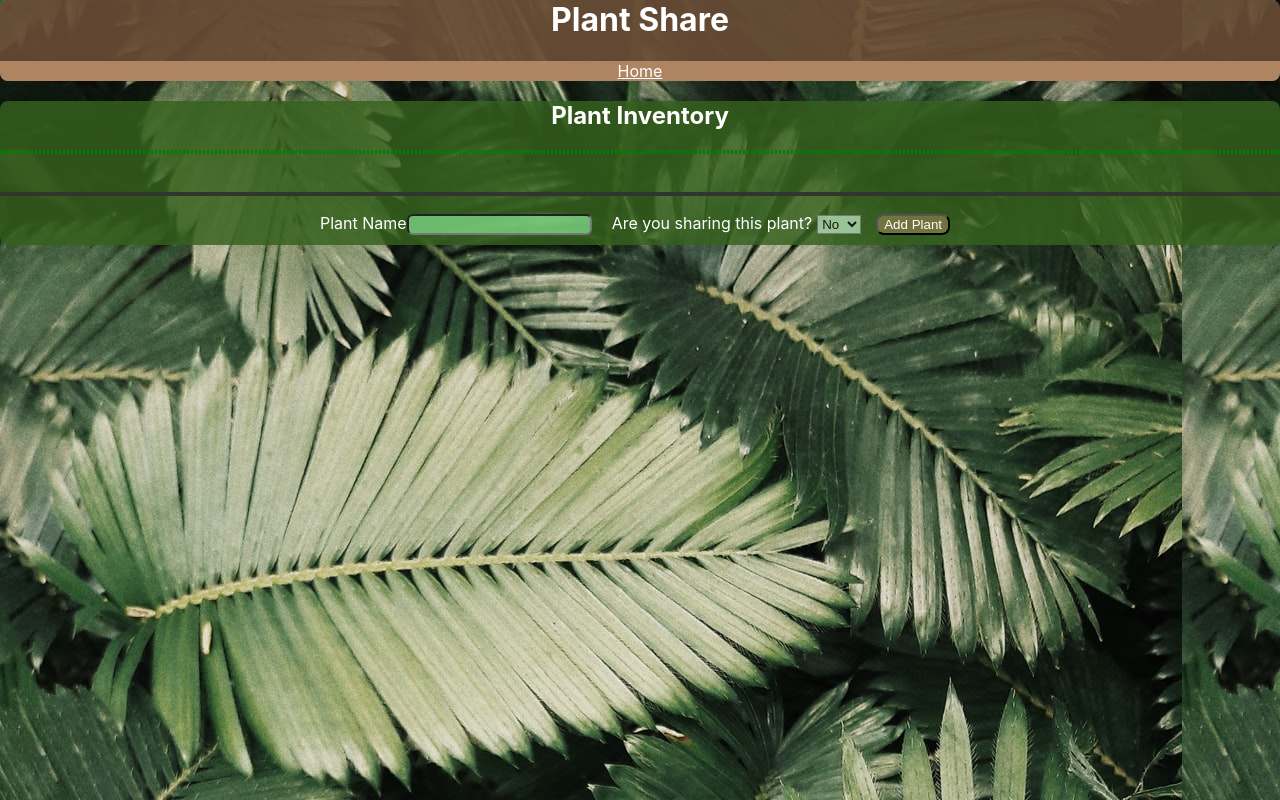
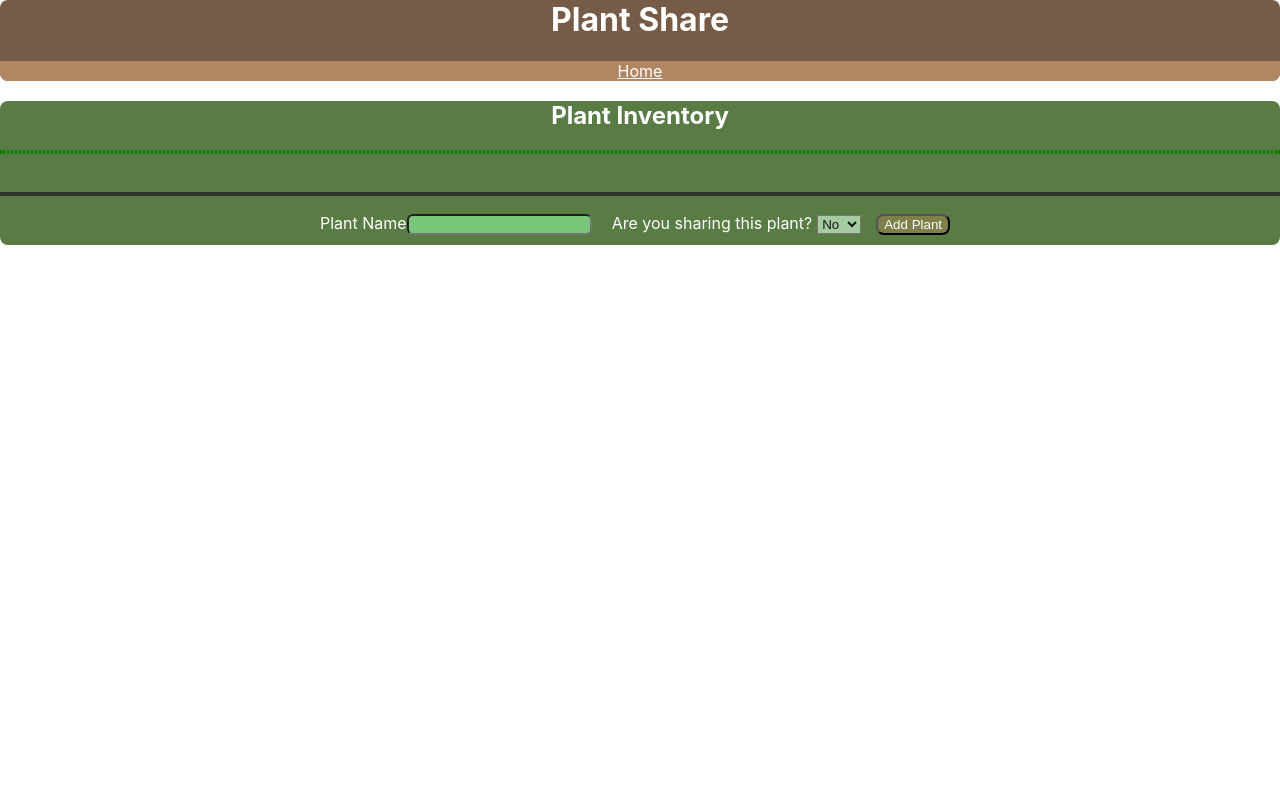
Before and after one commit to colton-trent/plant-frontend, a React (Create React App) app: page / in a window 1280 px wide. Built offline with nearby package versions, Linux system fonts and the light colour scheme; no server answers.

Commit message:
changes for deployment

```diff
--- a/src/pages/PlantCollection/PlantCollection.css
+++ b/src/pages/PlantCollection/PlantCollection.css
@@ -1,5 +1,5 @@
 body {
-    background-image: url('./plant-background.jpeg')
+    background-image: image-url('./plant-background.jpeg')
 };
 
 .PlantInventory {
--- a/src/pages/PlantCollection/PlantCollection.js
+++ b/src/pages/PlantCollection/PlantCollection.js
@@ -16,7 +16,7 @@ const PlantCollection = (props) => {
                 <hr className="topRule"/>
                 <Collapsible trigger={p.name}>
                 <PlantInfo props={p}/>
-                <a href="http://localhost:3000" className="deleteButton" onClick={() => props.deletePlant(p._id)}>Delete</a>
+                <a href="https://ctrent-plant-app.herokuapp.com/" className="deleteButton" onClick={() => props.deletePlant(p._id)}>Delete</a>
                 </Collapsible>
             </article>
             ))}
```
